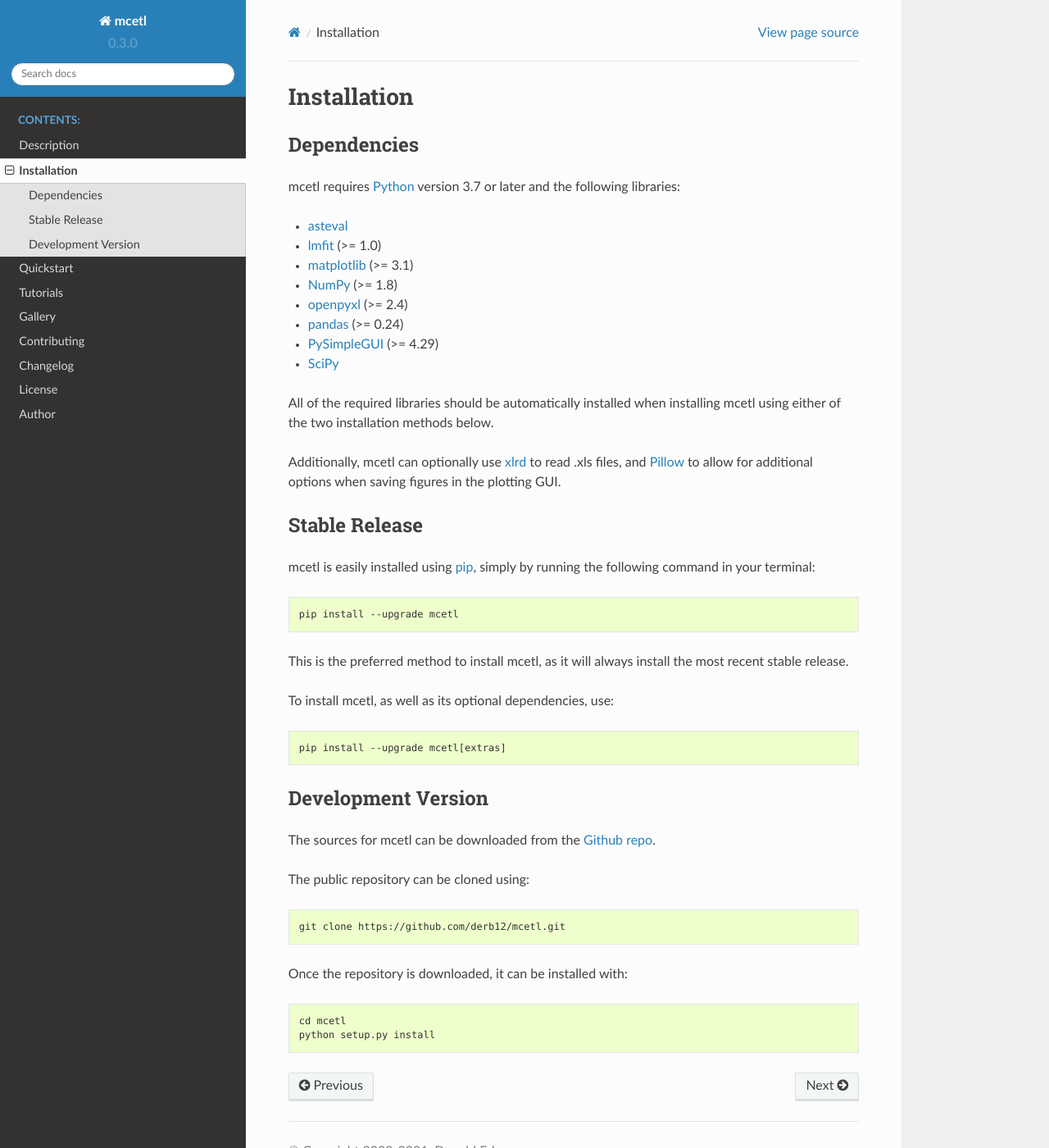
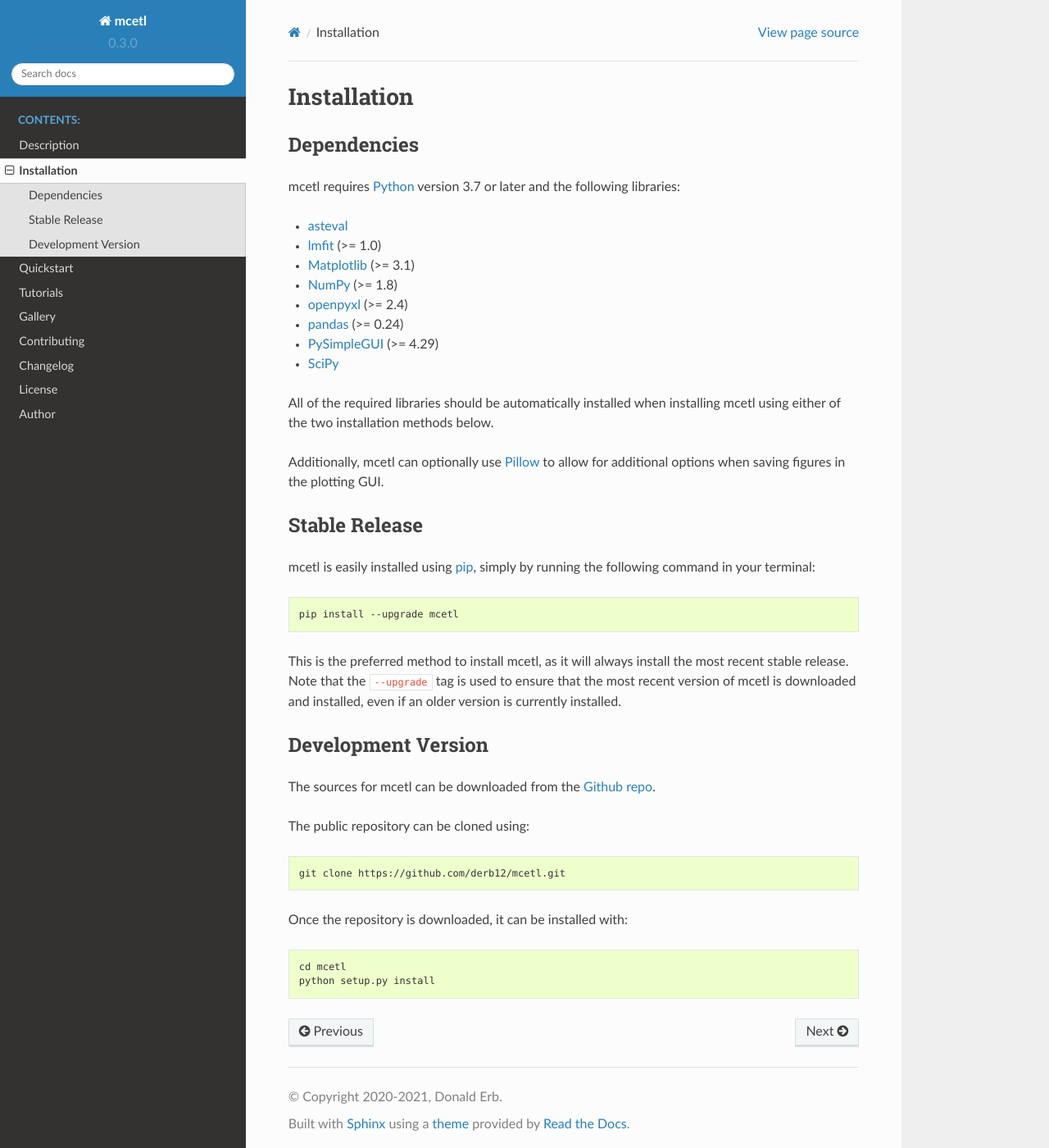
Before and after one commit to derb12/mcetl, a Sphinx documentation site: the page built from docs/installation.rst, in a window 1280 px wide and 1400 px high. Shown: the whole window at 82% size. Built offline with Sphinx 7.4.7 and the Read the Docs theme 2.0.0, drawn with Linux system fonts in a browser that asks for light colours; pages that are not in the unit, such as notebooks, are missing from menus.

Commit message:
MAINT: Bump required pandas version and drop optional requirements
Bump the required pandas version to 0.25 so that openpyxl can be used as an engine for pandas.read_excel. Removed the extras_require tag in setup.py, since users can just pip install other libraries. Made utils.check_requirements cache the results so that global constants do not need to be made to check for optional library availability.


Former-commit-id: cf7ed80c67eb026349ffe80f6098a5b918605ea4

```diff
--- a/docs/installation.rst
+++ b/docs/installation.rst
@@ -12,7 +12,7 @@
 
 * `asteval <https://github.com/newville/asteval>`_
 * `lmfit <https://lmfit.github.io/lmfit-py/>`_ (>= 1.0)
-* `matplotlib <https://matplotlib.org>`_ (>= 3.1)
+* `Matplotlib <https://matplotlib.org>`_ (>= 3.1)
 * `NumPy <https://numpy.org>`_ (>= 1.8)
 * `openpyxl <https://openpyxl.readthedocs.io/en/stable/>`_ (>= 2.4)
 * `pandas <https://pandas.pydata.org>`_ (>= 0.24)
@@ -23,8 +23,7 @@
 All of the required libraries should be automatically installed when installing mcetl
 using either of the two installation methods below.
 
-Additionally, mcetl can optionally use `xlrd <https://github.com/python-excel/xlrd>`_
-to read .xls files, and `Pillow <https://python-pillow.org/>`_
+Additionally, mcetl can optionally use `Pillow <https://python-pillow.org/>`_
 to allow for additional options when saving figures in the plotting GUI.
 
 
@@ -37,13 +36,10 @@
 
     pip install --upgrade mcetl
 
-This is the preferred method to install mcetl, as it will always install the most recent stable release.
-
-To install mcetl, as well as its optional dependencies, use:
-
-.. code-block:: console
-
-    pip install --upgrade mcetl[extras]
+This is the preferred method to install mcetl, as it will always install the most
+recent stable release. Note that the ``--upgrade`` tag is used to ensure that the
+most recent version of mcetl is downloaded and installed, even if an older version
+is currently installed.
 
 
 .. _pip: https://pip.pypa.io
```
Also changed, not shown: setup.py (+1 -7 lines), 2 other files.
